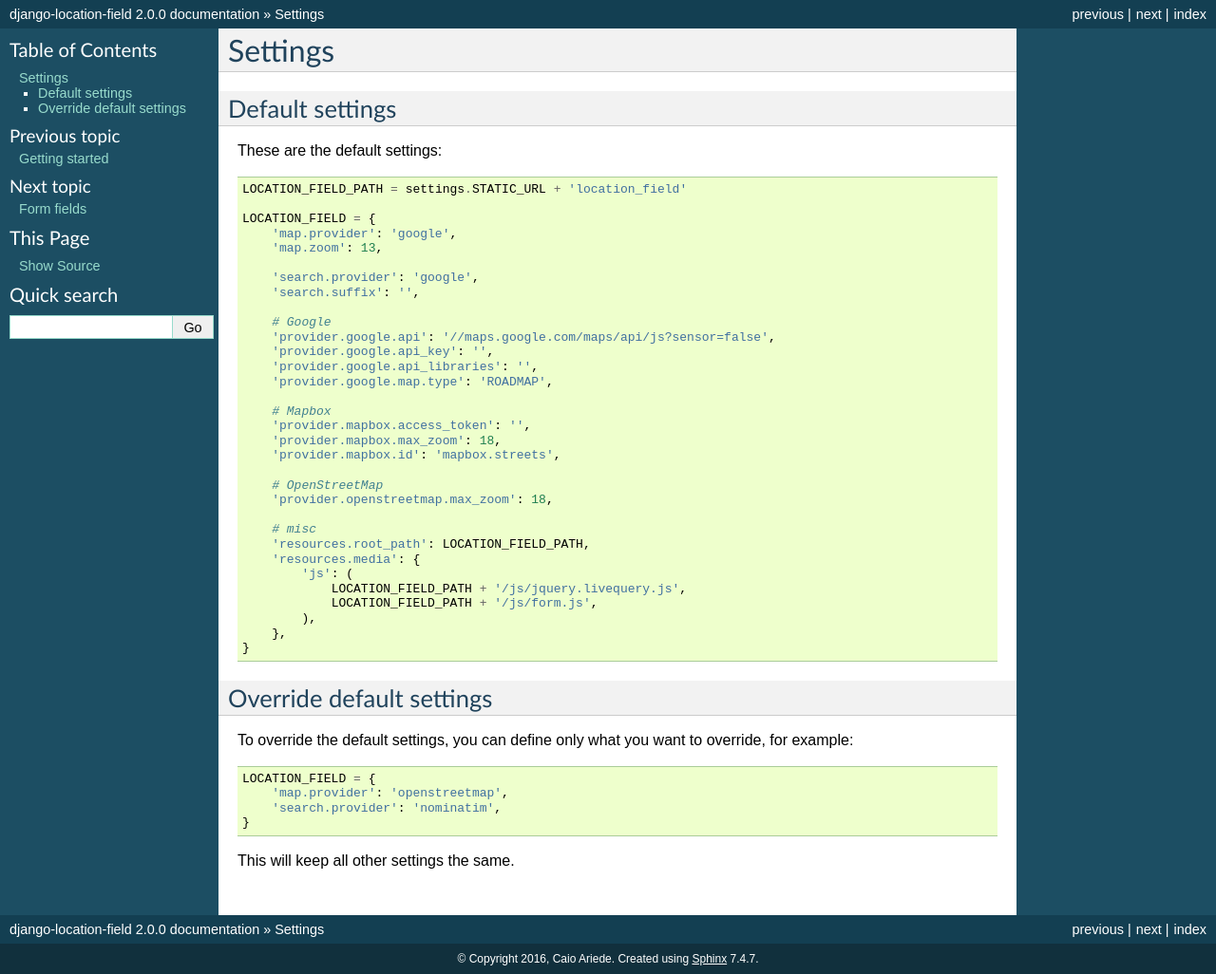
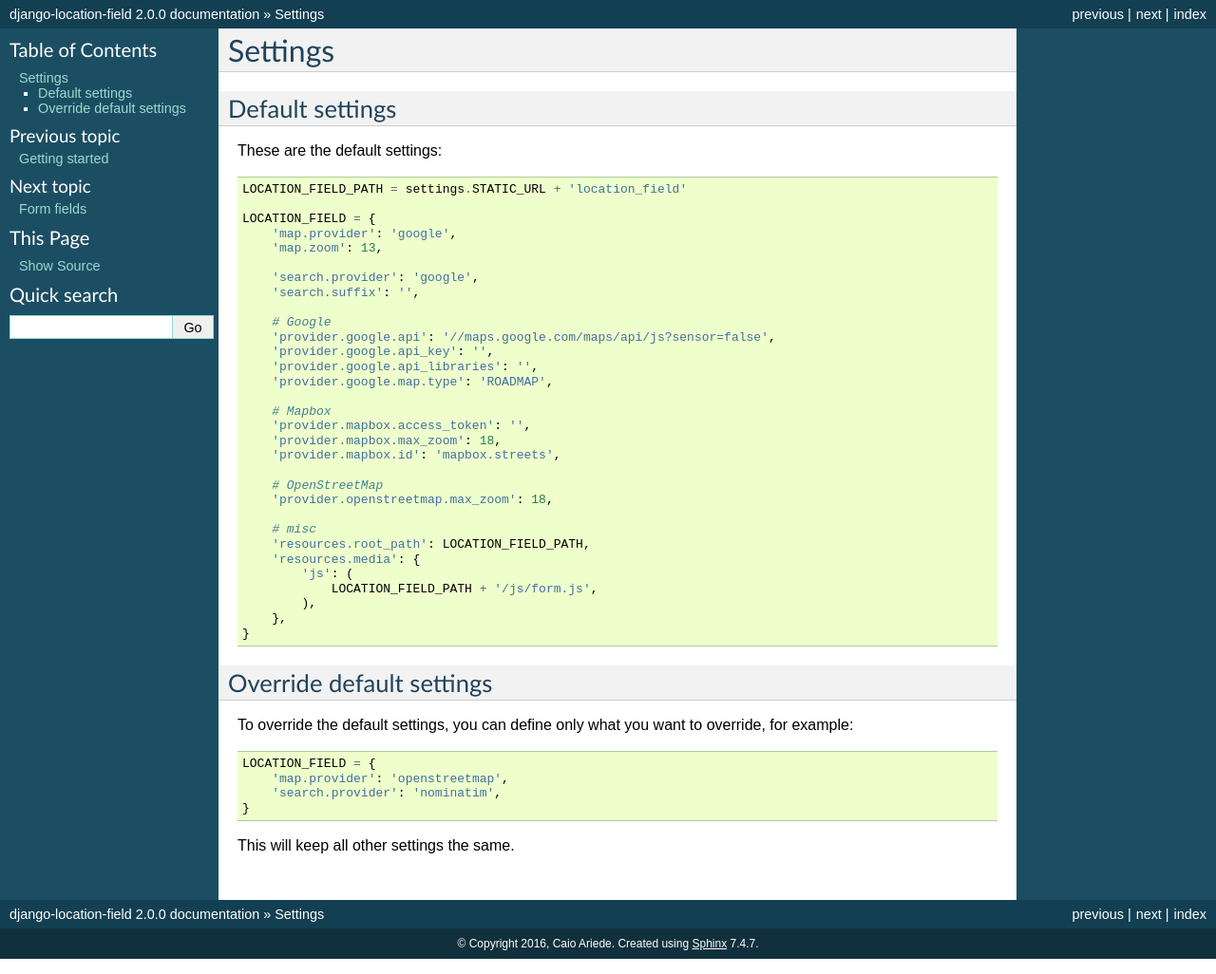
Before and after one commit to caioariede/django-location-field, a Sphinx documentation site: the page built from docs/source/settings.rst, in a window 1280 px wide. Shown: the whole page at 95% size. Built offline with Sphinx 7.4.7, drawn with Linux system fonts in a browser that asks for light colours.

Commit message:
Remove livequery reference (#143)

```diff
--- a/docs/source/settings.rst
+++ b/docs/source/settings.rst
@@ -37,7 +37,6 @@ These are the default settings:
         'resources.root_path': LOCATION_FIELD_PATH,
         'resources.media': {
             'js': (
-                LOCATION_FIELD_PATH + '/js/jquery.livequery.js',
                 LOCATION_FIELD_PATH + '/js/form.js',
             ),
         },
```
